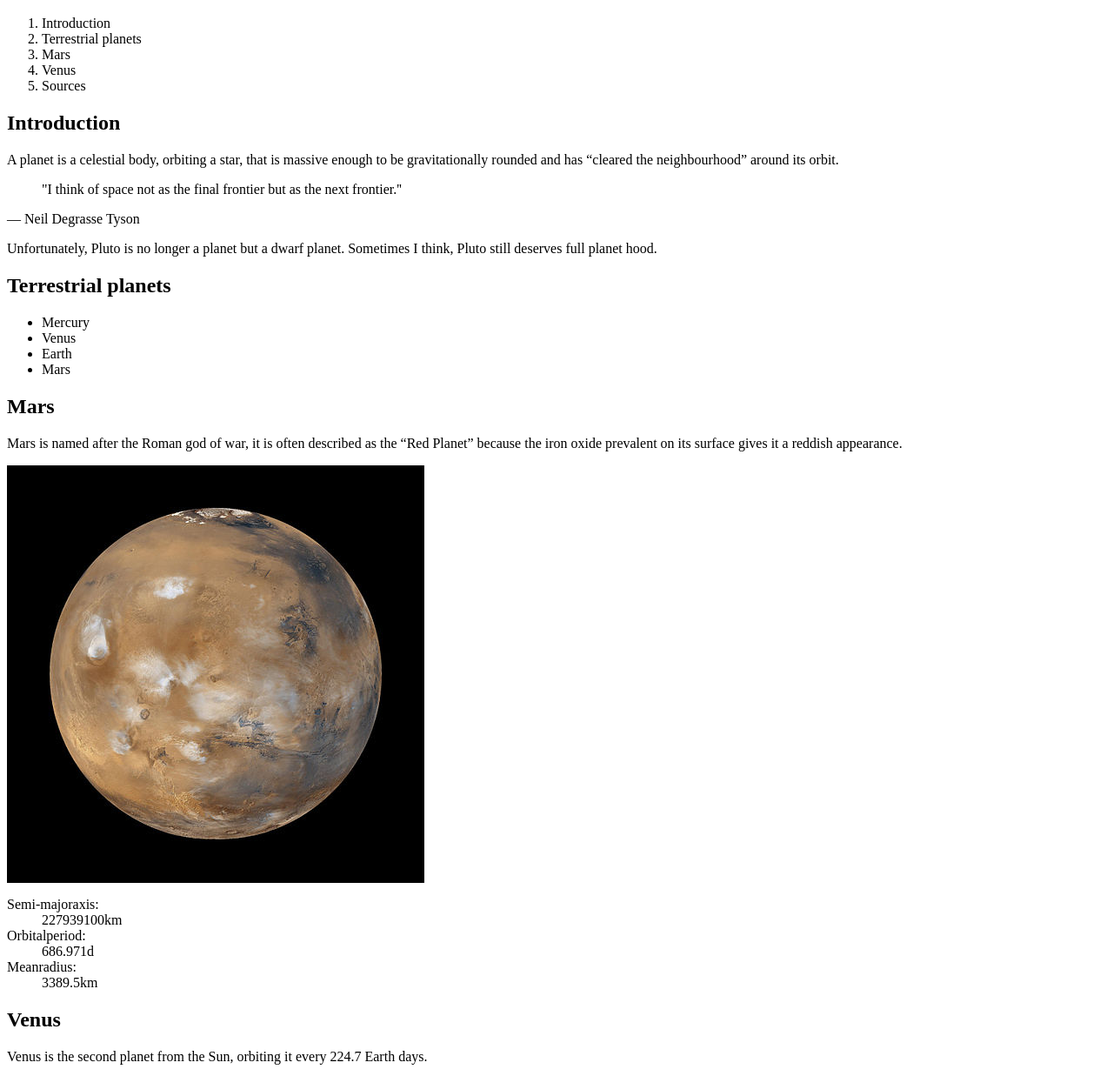
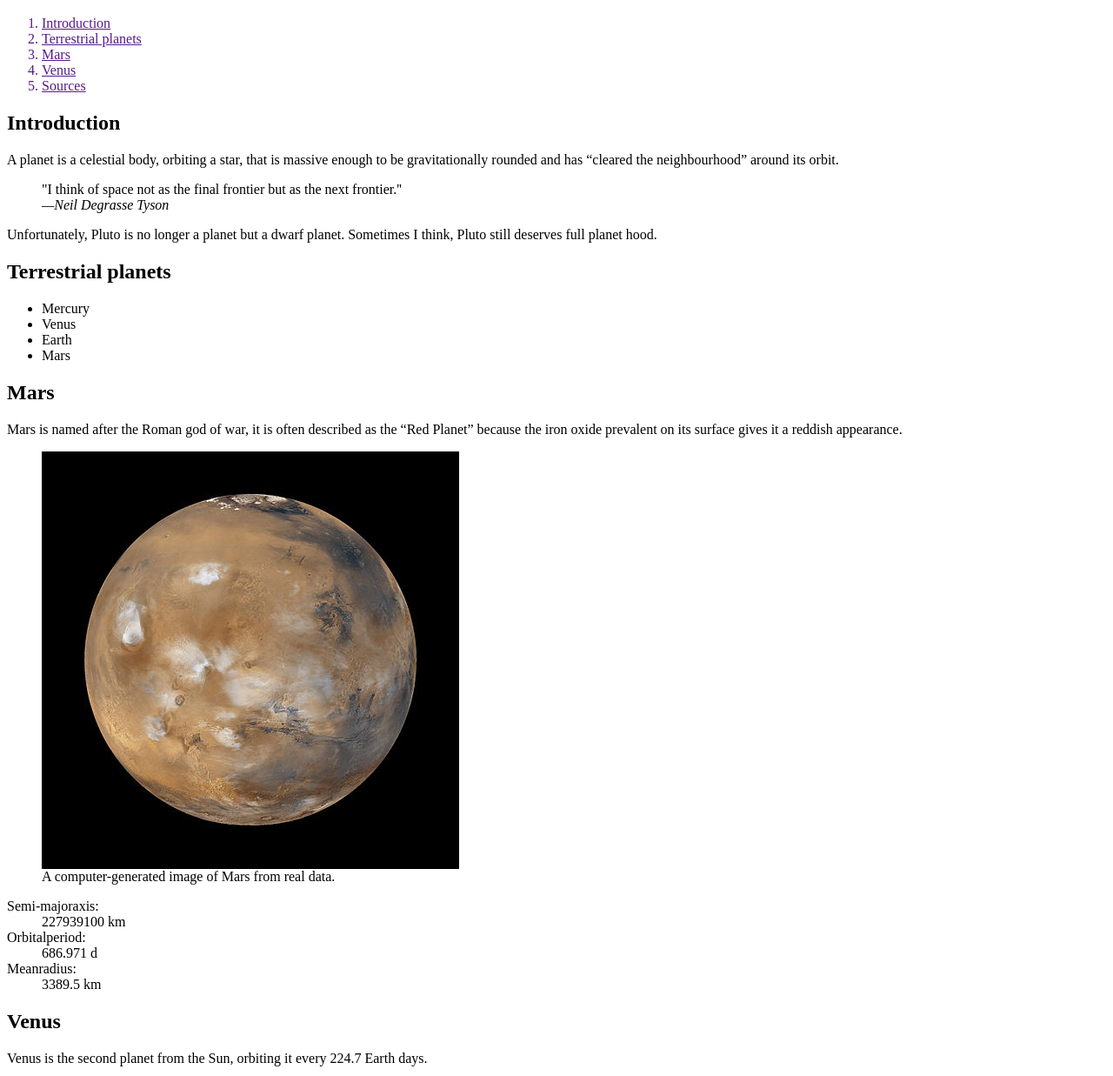
Before and after one commit to Marissa96/assignment-2, a plain HTML site: page index.html in a window 1280 px wide. Shown: the part 48-1285 px from the top of the page at 87% size. Drawn offline with Linux system fonts and the light colour scheme.

Commit message:
Added final details
Added the em dash
Added image captions
Added the <a href> to the first list
Added the detail list for venus that I missed

```diff
--- a/index.html
+++ b/index.html
@@ -1,16 +1,18 @@
 <h1>Planets</h1>
-<ol>
+<ol><a href>
   <li>Introduction</il>
   <li>Terrestrial planets</il>
   <li>Mars</il>
   <li>Venus</il>
   <li>Sources</il>
-</ol>
+</ol></a href>
 
 <h2>Introduction</h2>
 <p>A planet is a celestial body, orbiting a star, that is massive enough to be gravitationally rounded and has <q>cleared the neighbourhood</q> around its orbit.</p>
-<blockquote>"I think of space not as the final frontier but as the next frontier.''</blockquote>
-<p>— Neil Degrasse Tyson</p>
+<blockquote>
+  "I think of space not as the final frontier but as the next frontier.''
+<footer><cite>&mdash;Neil Degrasse Tyson</cite></footer>
+</blockquote>
 <p>Unfortunately, Pluto is no longer a planet but a dwarf planet. Sometimes I think, Pluto still deserves full planet hood.</p>
 
 <h2>Terrestrial planets</h2>
@@ -23,16 +25,27 @@
 
 <h2>Mars</h2>
 <p>Mars is named after the Roman god of war, it is often described as the <q>Red Planet</q> because the iron oxide prevalent on its surface gives it a reddish appearance.</p>
-<img src="images/mars.jpg" alt="big red planet">
+<figure>
+  <img src="images/mars.jpg" alt="big red planet">
+  <figcaption>A computer-generated image of Mars from real data.</figcaption>
+</figure>
 <dl>
-<dt>Semi-majoraxis:</dt><dd>227939100km</dd>
-<dt>Orbitalperiod:</dt><dd>686.971d</dd>
-<dt>Meanradius:</dt><dd>3389.5km</dd>
+<dt>Semi-majoraxis:</dt><dd>227939100 km</dd>
+<dt>Orbitalperiod:</dt><dd>686.971 d</dd>
+<dt>Meanradius:</dt><dd>3389.5 km</dd>
 </dl>
 
 <h2>Venus</h2>
 <p>Venus is the second planet from the Sun, orbiting it every <time>224.7 Earth days.</time></p>
-<img src="images/venus.jpg" alt="big white and brown planet.">
+<figure>
+  <img src="images/venus.jpg" alt="big white and brown planet.">
+  <figcaption>A real-colour image of Venus processed from two filters. The surface is obscured by a thick blanket of clouds.</figcaption>
+</figure>
+<dl>
+<dt>Semi-majoraxis:</dt><dd> 108208000 km</dd>
+<dt>Orbitalperiod:</dt><dd> 224.701 d</dd>
+<dt>Meanradius:</dt><dd> 6051.8 km</dd>
+</dl>
 
 <h2>Sources</h2>
 <a href="https://en.wikipedia.org/wiki/Mars">https://en.wikipedia.org/wiki/Mars</a>
```
